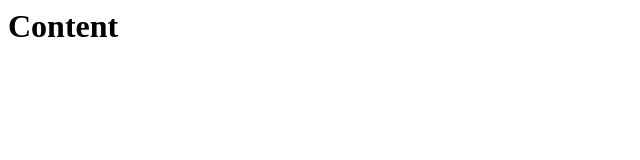
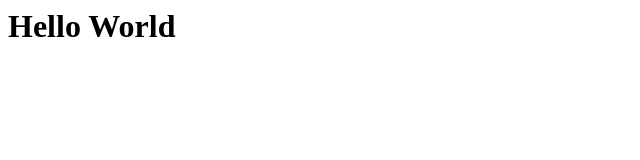
Before and after one commit to jrtodd89/website, a plain HTML site: page index.html in a window 1280 px wide. Shown: the whole page, without its empty margins (0-640 px from the left). Drawn offline with Linux system fonts and the light colour scheme.

Commit message:
update homepage content

```diff
--- a/index.html
+++ b/index.html
@@ -1 +1 @@
-<h1>Content</h1>
+<h1>Hello World</h1>
```
